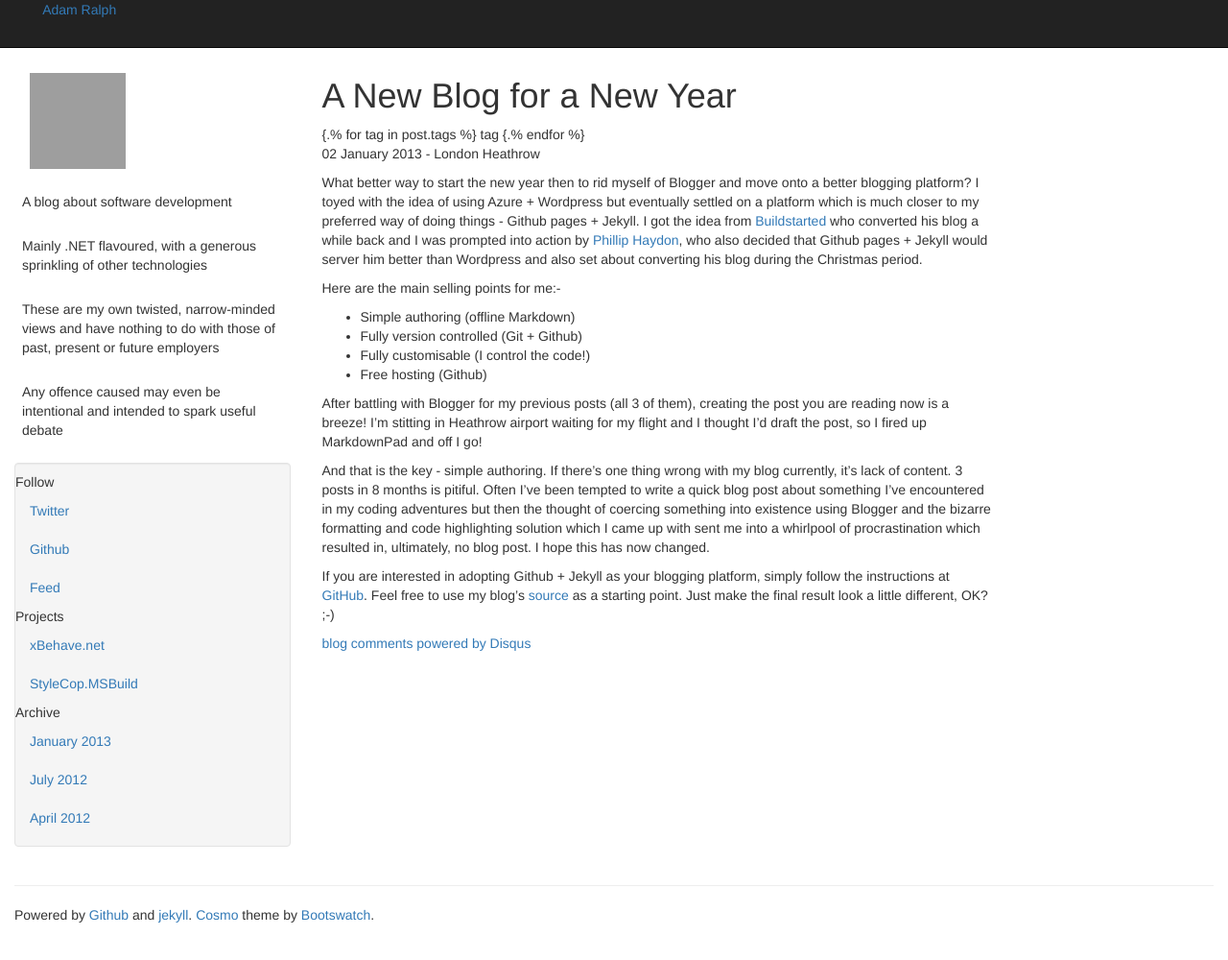
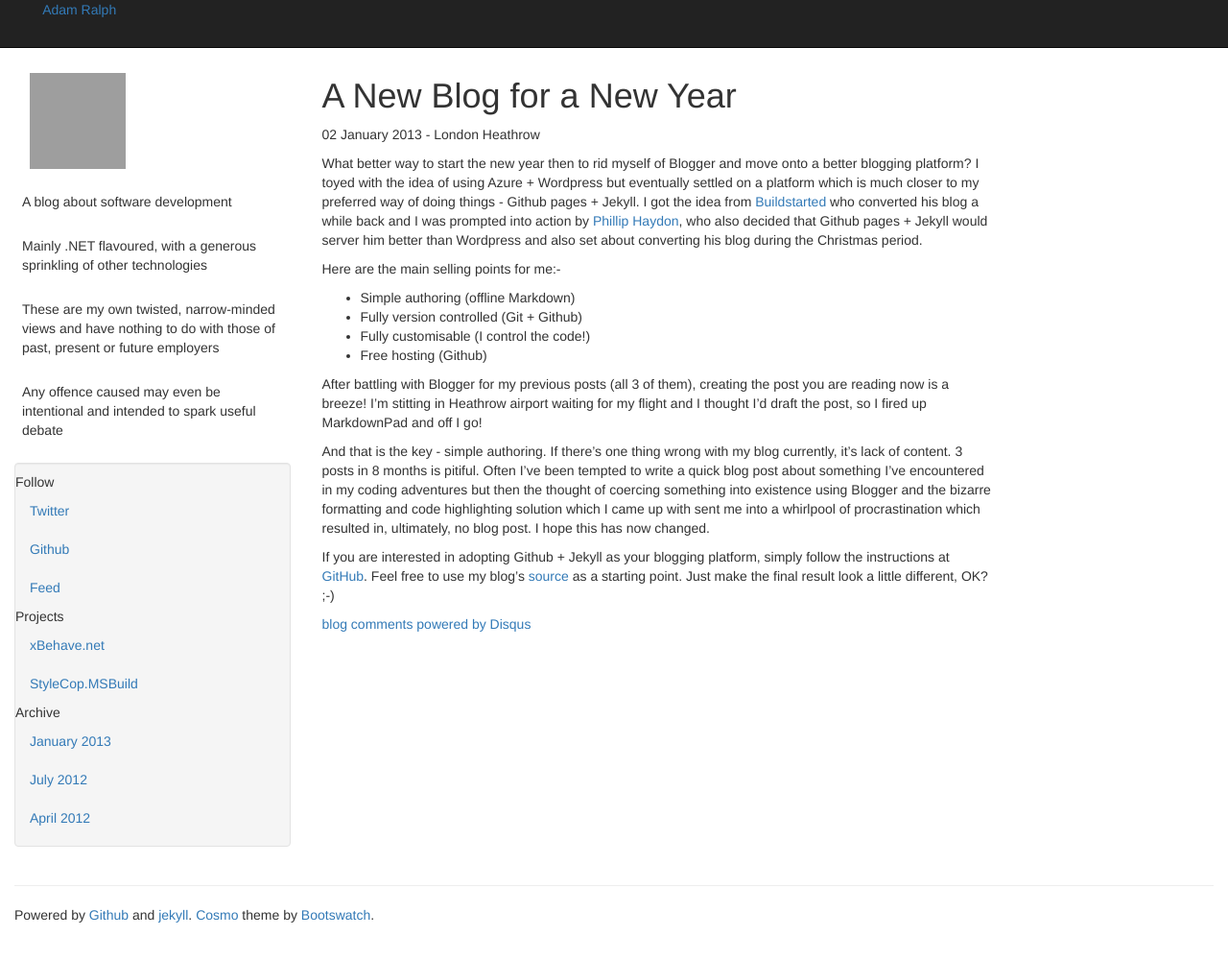
Before and after one commit to adamralph/adamralph.github.com, a Jekyll site: the page built from _posts/2013-01-02-a-new-blog-for-a-new-year.md, in a window 1280 px wide and 1013 px high. Shown: the top 1000 px of the window at 96% size. Built offline with Jekyll 4.4.1, drawn with Linux system fonts in a browser that asks for light colours; nearby versions of some CDN libraries; library files that are not in the unit come from our copies; Markdown is read by kramdown in place of the engine named in the settings; comment, search, counter and statistics services are not loaded; grey boxes are pictures that could not be loaded.

Commit message:
fixed tag code

```diff
--- a/_layouts/post.html
+++ b/_layouts/post.html
@@ -2,9 +2,9 @@
 layout: default
 ---
 <h1>{{ page.title }}</h1>
-{.% for tag in post.tags %}
+{% for tag in post.tags %}
 tag
-{.% endfor %}
+{% endfor %}
 {{ content }}
 <div id="disqus_thread"></div>
 <script type="text/javascript">
```
